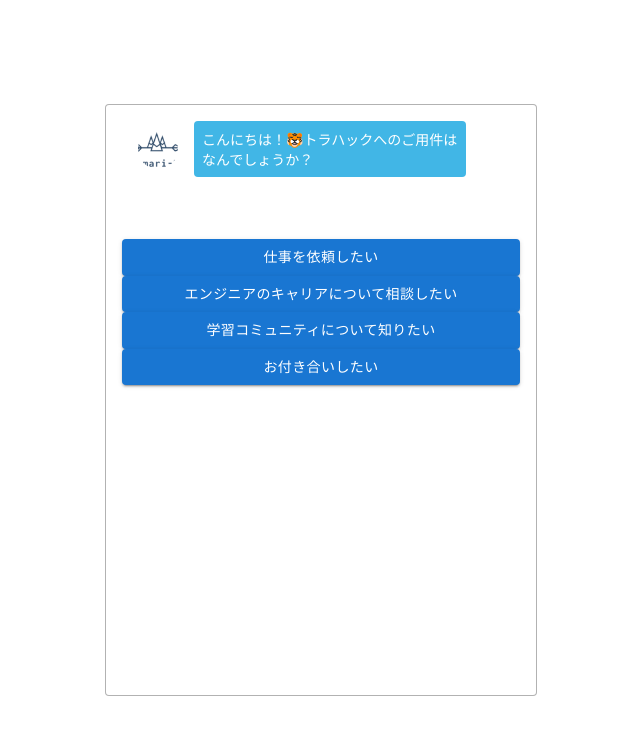
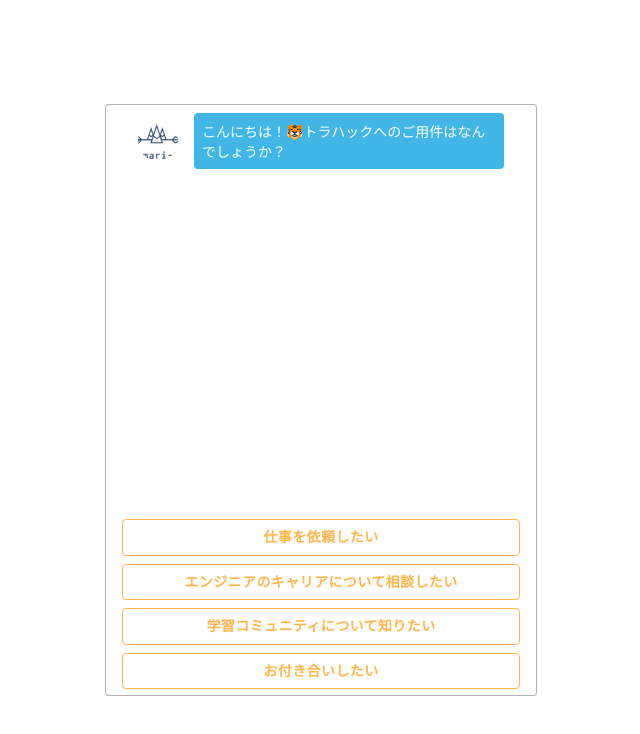
Before and after one commit to tatsuro1997/chatbot-demo, a React (Create React App) app: page / in a window 1280 px wide. Shown: the top 734 px of the page, without its empty margins (319-959 px from the left). Built offline with nearby package versions, Linux system fonts and the light colour scheme.

Commit message:
Add style

```diff
--- a/package.json
+++ b/package.json
@@ -7,8 +7,10 @@
     "@emotion/styled": "^11.6.0",
     "@material-ui/core": "^4.12.3",
     "@material-ui/icons": "^4.11.2",
+    "@material-ui/styles": "^4.11.4",
     "@material-ui/system": "^4.12.1",
     "@mui/material": "^5.3.0",
+    "@mui/styles": "^5.3.0",
     "@testing-library/jest-dom": "^5.16.1",
     "@testing-library/react": "^12.1.2",
     "@testing-library/user-event": "^13.5.0",
--- a/src/components/Answer.jsx
+++ b/src/components/Answer.jsx
@@ -1,8 +1,29 @@
 import Button from '@mui/material/Button';
+// import { createStyles, makeStyles } from '@mui/styles';
+
+import { createStyles, makeStyles } from '@material-ui/core/styles';
+
+const useStyles = makeStyles(() => (
+  createStyles({
+    "button": {
+      borderColor: '#FFB549',
+      color: '#FFB549',
+      fontWeight: 600,
+      marginBottom: '8px',
+      backgroundColor: '#fff',
+      "&:hover": {
+        backgroundColor: '#FFB549',
+        color: '#fff'
+      }
+    }
+  })
+))
 
 const Answer = (props) => {
+  const classes = useStyles()
+
   return (
-    <Button variant="contained" onClick={() => props.select(props.content, props.nextId)}>
+    <Button className={classes.button} variant="outlined" onClick={() => props.select(props.content, props.nextId)}>
       {props.content}
     </Button>
   )
--- a/src/components/Chats.jsx
+++ b/src/components/Chats.jsx
@@ -2,8 +2,9 @@
 import { Chat } from './index';
 
 const Chats = (props) => {
+
   return (
-    <List sx={{ width: '100%', maxWidth: 360, bgcolor: 'background.paper' }}>
+    <List sx={{height: 400, padding: '0', overflow: 'auto'}}>
       {props.chats.map((chat, index) => {
         return <Chat text={chat.text} type={chat.type} key={index.toString()} />
       })}
```
Also changed, not shown: 1 other file (tests, documents, lock files or other folders).
